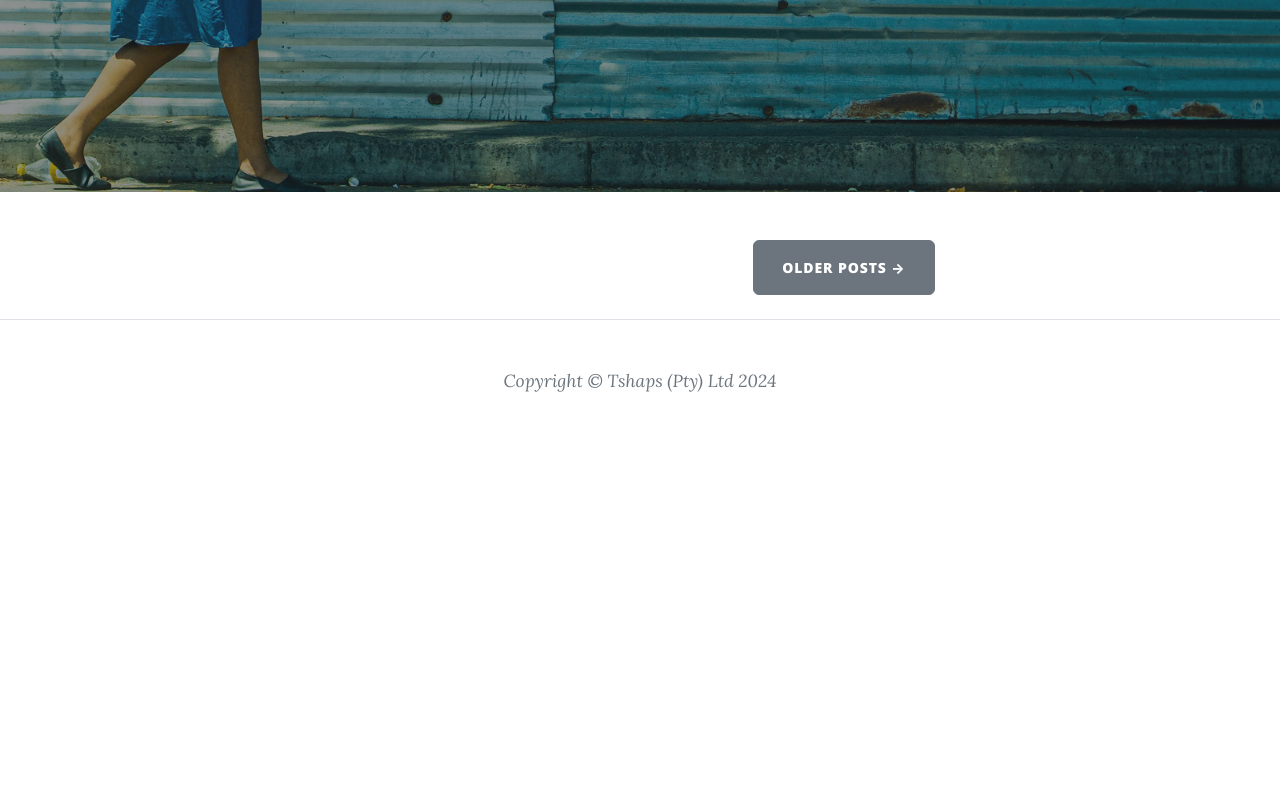
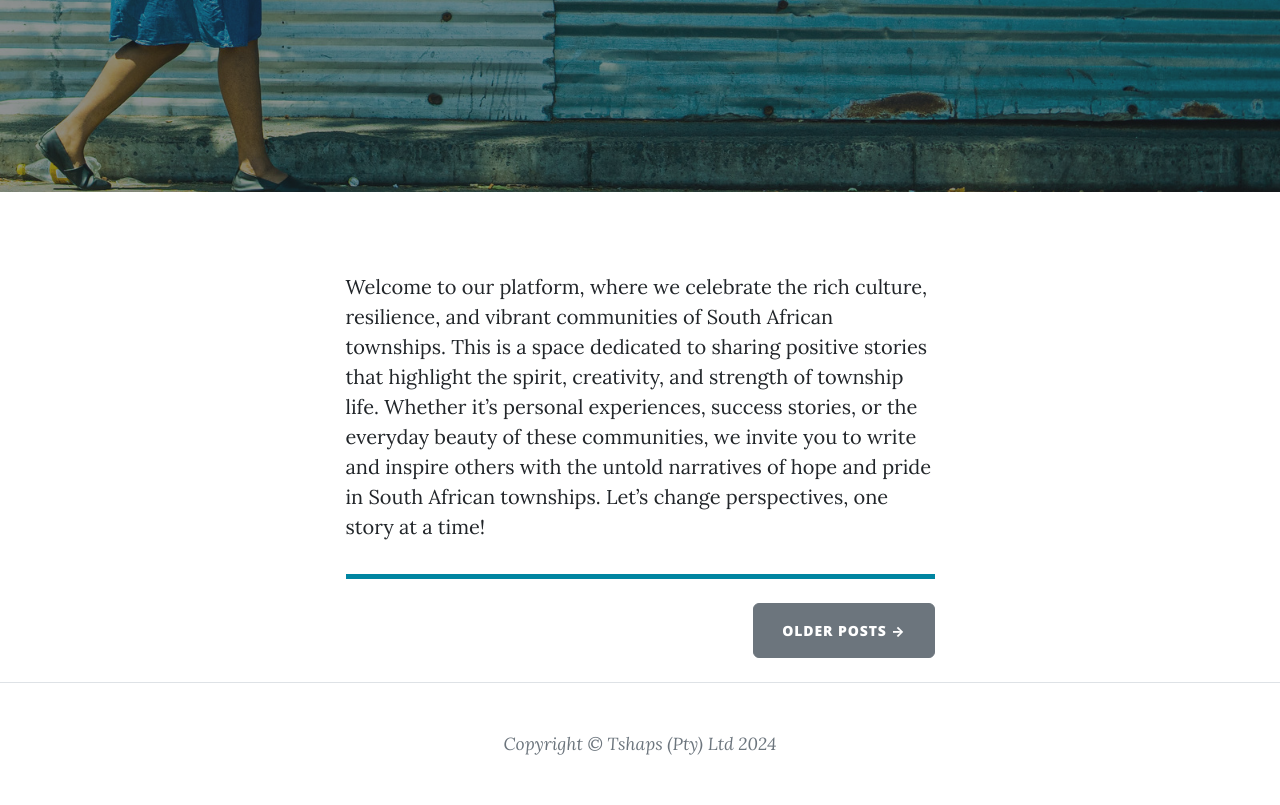
Before and after one commit to tshaps/iKasi-Lam_Blog, a Flask app: page / in a window 1280 px wide. Shown: the part 463-1268 px from the top of the page. Before the commit the page ends 855 px from the top, so only its background shows below. Run offline with Flask 3, Linux system fonts and the light colour scheme; data that the repository does not hold is empty; some libraries are stand-ins or nearby versions.

Commit message:
"First Commit"

```diff
--- a/templates/index.html
+++ b/templates/index.html
@@ -20,6 +20,14 @@
 <div class="container px-4 px-lg-5">
   <div class="row gx-4 gx-lg-5 justify-content-center">
     <div class="col-md-10 col-lg-8 col-xl-7">
+      <p>
+        Welcome to our platform, where we celebrate the rich culture, resilience, and vibrant communities of South
+        African townships. This is a space dedicated to sharing positive stories that highlight the spirit, creativity,
+        and strength of township life. Whether it’s personal experiences, success stories, or the everyday beauty of
+        these communities, we invite you to write and inspire others with the untold narratives of hope and pride in
+        South African townships. Let’s change perspectives, one story at a time!<br>
+      </p>
+      <hr class="my-4" style="border-top:5px solid #0085A1" />
       <!-- Post preview-->
       {% for post in all_posts %}
       <div class="post-preview">
```
